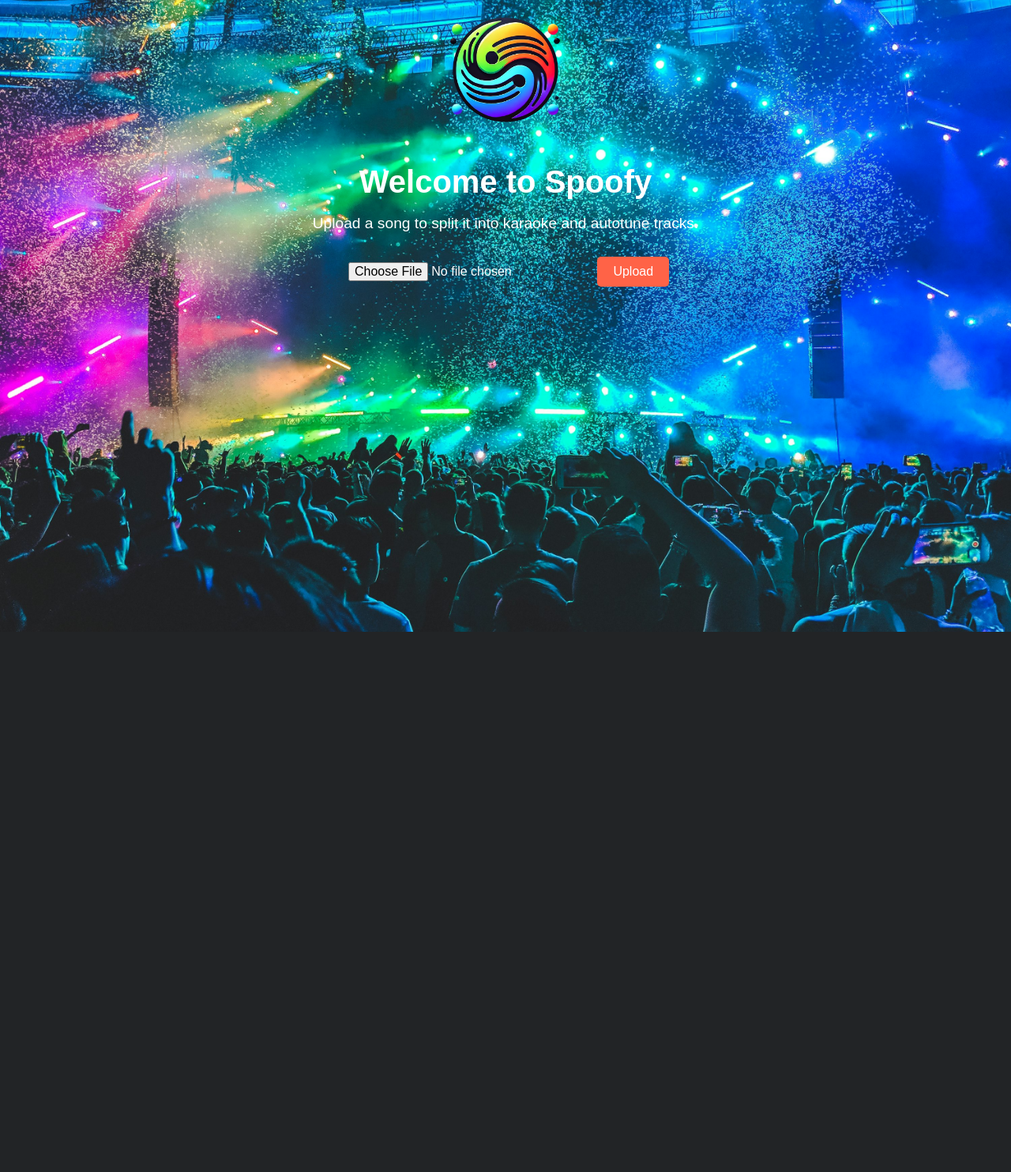
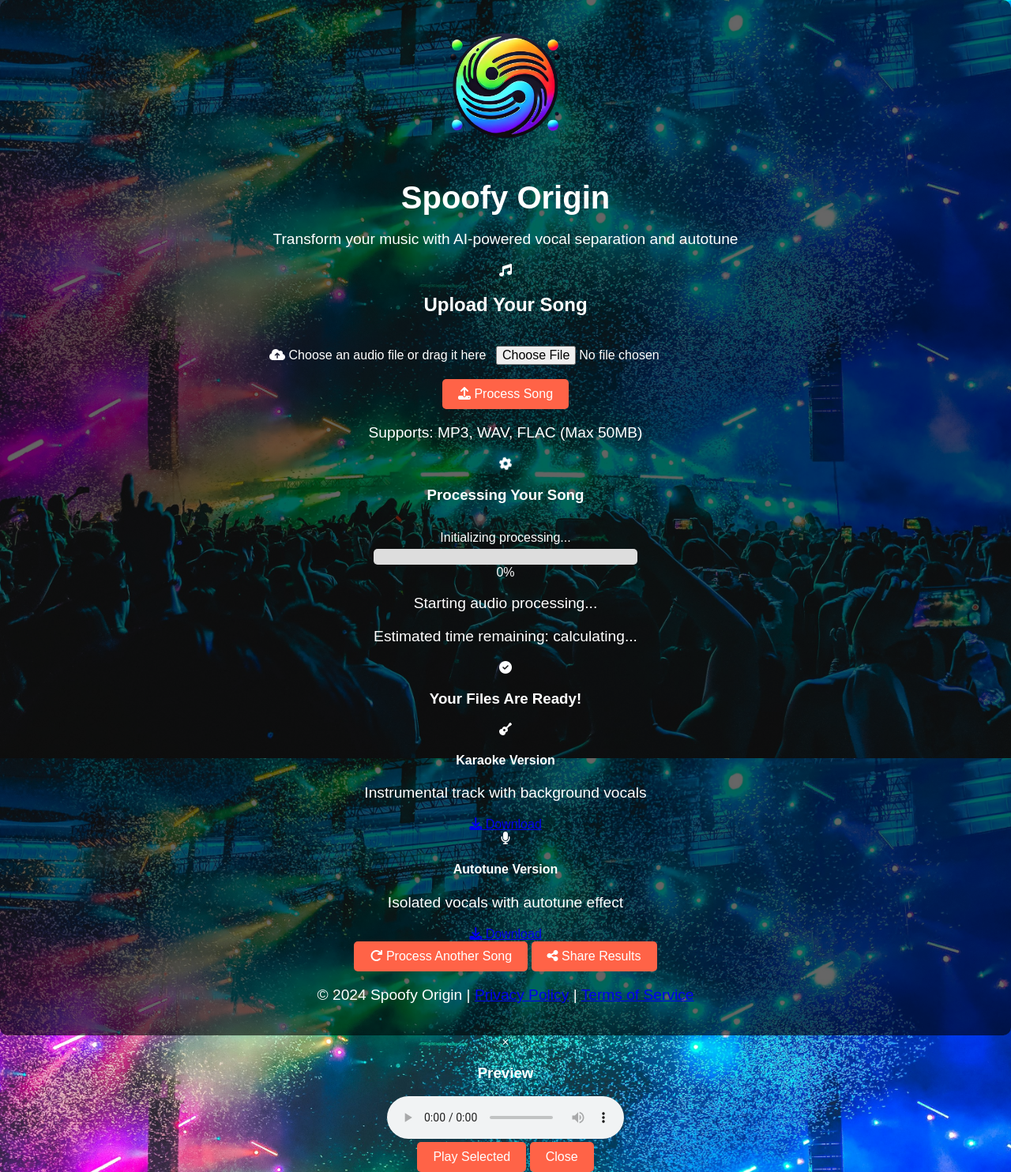
Before and after one commit to Aldrin-Abraham/Spoofy-Music-Separator, a Flask app: page / in a window 1280 px wide. Shown: the whole page at 79% size. Before the commit the page ends 800 px from the top, so only its background shows below. Run offline with Flask 2, Linux system fonts and the light colour scheme.

Commit message:
index.html

```diff
--- a/templates/index.html
+++ b/templates/index.html
@@ -3,28 +3,119 @@
 <head>
     <meta charset="UTF-8">
     <meta name="viewport" content="width=device-width, initial-scale=1.0">
-    <title>Spoofy</title>
+    <title>Spoofy Origin - Music Separation Tool</title>
+    <link href="https://fonts.googleapis.com/css2?family=Poppins:wght@400;600;700&display=swap" rel="stylesheet">
+    <link rel="stylesheet" href="https://cdnjs.cloudflare.com/ajax/libs/font-awesome/6.4.0/css/all.min.css">
     <link rel="stylesheet" href="/static/css/style.css">
+    <link rel="icon" href="/static/images/favicon.ico" type="image/x-icon">
 </head>
 <body>
-    <img src="{{ url_for('static', filename='images/logo.png') }}" alt="Spoofy Logo" id="logo">
-    <h1>Welcome to Spoofy</h1>
-    <p>Upload a song to split it into karaoke and autotune tracks.</p>
+    <div class="container">
+        <header>
+            <img src="/static/images/logo.png" alt="Spoofy Logo" id="logo">
+            <h1>Spoofy Origin</h1>
+            <p class="subtitle">Transform your music with AI-powered vocal separation and autotune</p>
+        </header>
 
-    <form id="uploadForm" enctype="multipart/form-data">
-        <input type="file" id="fileInput" name="file" accept="audio/*" required>
-        <button type="button" onclick="uploadSong()">Upload</button>
-    </form>
+        <main>
+            <div class="upload-card">
+                <div class="upload-header">
+                    <i class="fas fa-music"></i>
+                    <h2>Upload Your Song</h2>
+                </div>
 
-    <div id="progress-container" style="display: none;">
-        <p>Processing: <span id="progress-text">0%</span></p>
-        <progress id="progress-bar" value="0" max="100"></progress>
+                <form id="uploadForm" enctype="multipart/form-data" class="dropzone">
+                    <div class="file-input-wrapper">
+                        <label for="fileInput" class="file-label">
+                            <i class="fas fa-cloud-upload-alt"></i>
+                            <span id="file-name">Choose an audio file or drag it here</span>
+                            <input type="file" id="fileInput" name="file" accept="audio/*" required>
+                        </label>
+                    </div>
+
+                    <div class="form-footer">
+                        <button type="button" class="btn-primary" id="upload-btn">
+                            <i class="fas fa-upload"></i> Process Song
+                        </button>
+                        <p class="file-requirements">Supports: MP3, WAV, FLAC (Max 50MB)</p>
+                    </div>
+                </form>
+            </div>
+
+            <div id="progress-container" class="progress-container hidden">
+                <div class="progress-header">
+                    <i class="fas fa-cog fa-spin"></i>
+                    <h3>Processing Your Song</h3>
+                </div>
+                <div class="progress-content">
+                    <p id="progress-text">Initializing processing...</p>
+                    <div class="progress-wrapper">
+                        <progress id="progress-bar" value="0" max="100"></progress>
+                        <span id="progress-percent">0%</span>
+                    </div>
+                    <div class="progress-details">
+                        <p id="progress-status">Starting audio processing...</p>
+                        <p id="time-estimate">Estimated time remaining: calculating...</p>
+                    </div>
+                </div>
+            </div>
+
+            <div id="results-container" class="results-container hidden">
+                <div class="results-header">
+                    <i class="fas fa-check-circle"></i>
+                    <h3>Your Files Are Ready!</h3>
+                </div>
+                <div class="download-options">
+                    <div class="download-card" id="karaoke-card">
+                        <div class="download-icon">
+                            <i class="fas fa-guitar"></i>
+                        </div>
+                        <h4>Karaoke Version</h4>
+                        <p>Instrumental track with background vocals</p>
+                        <a id="karaoke-link" href="#" download class="btn-download">
+                            <i class="fas fa-download"></i> Download
+                        </a>
+                    </div>
+
+                    <div class="download-card" id="autotune-card">
+                        <div class="download-icon">
+                            <i class="fas fa-microphone"></i>
+                        </div>
+                        <h4>Autotune Version</h4>
+                        <p>Isolated vocals with autotune effect</p>
+                        <a id="autotune-link" href="#" download class="btn-download">
+                            <i class="fas fa-download"></i> Download
+                        </a>
+                    </div>
+                </div>
+
+                <div class="action-buttons">
+                    <button class="btn-secondary" id="reset-btn">
+                        <i class="fas fa-redo"></i> Process Another Song
+                    </button>
+                    <button class="btn-share" id="share-btn">
+                        <i class="fas fa-share-alt"></i> Share Results
+                    </button>
+                </div>
+            </div>
+        </main>
+
+        <footer>
+            <p>© 2024 Spoofy Origin | <a href="#" id="privacy-link">Privacy Policy</a> | <a href="#" id="terms-link">Terms of Service</a></p>
+        </footer>
     </div>
 
-    <div id="download-links" style="display: none;">
-        <h2>Download your files:</h2>
-        <a id="karaoke-link" href="#" download>Download Karaoke</a>
-        <a id="autotune-link" href="#" download>Download Autotune</a>
+    <!-- Audio player modal -->
+    <div id="player-modal" class="modal hidden">
+        <div class="modal-content">
+            <span class="close-modal">&times;</span>
+            <h3>Preview</h3>
+            <audio id="audio-preview" controls></audio>
+            <div class="modal-buttons">
+                <button class="btn-primary" id="play-selected">Play Selected</button>
+                <button class="btn-secondary" id="close-player">Close</button>
+            </div>
+        </div>
     </div>
 
     <script src="/static/js/script.js"></script>
```
